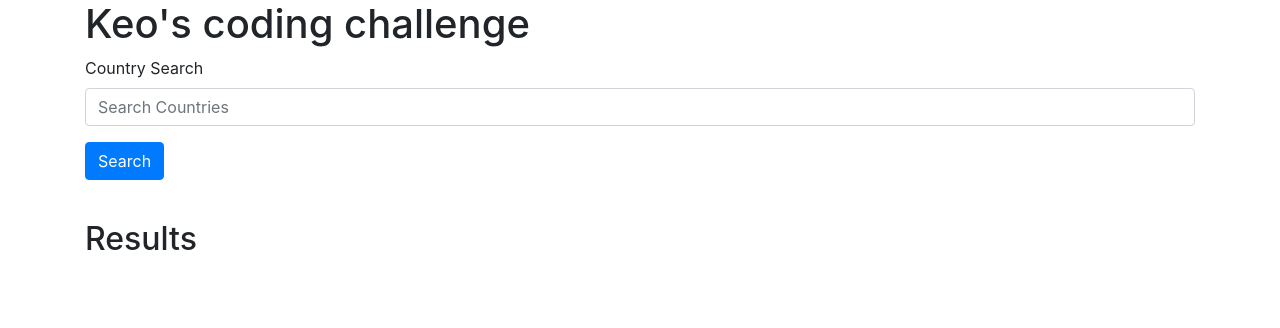
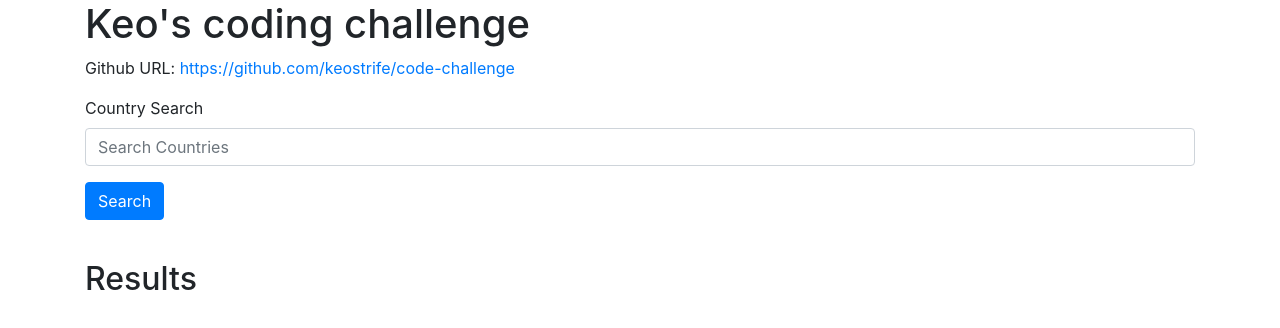
Before and after one commit to keostrife/code-challenge, a website: page site/index.html in a window 1280 px wide. Drawn offline with nearby package versions, Linux system fonts and the light colour scheme.

Commit message:
readme update

```diff
--- a/site/index.html
+++ b/site/index.html
@@ -12,6 +12,7 @@
 <div class="container">
 	<header>
 		<h1>Keo's coding challenge</h1>
+		<p>Github URL: <a href="https://github.com/keostrife/code-challenge">https://github.com/keostrife/code-challenge</a></p>
 	</header>
 	<main>
 		<form action="" id="myForm">
```
Also changed, not shown: README.md.
